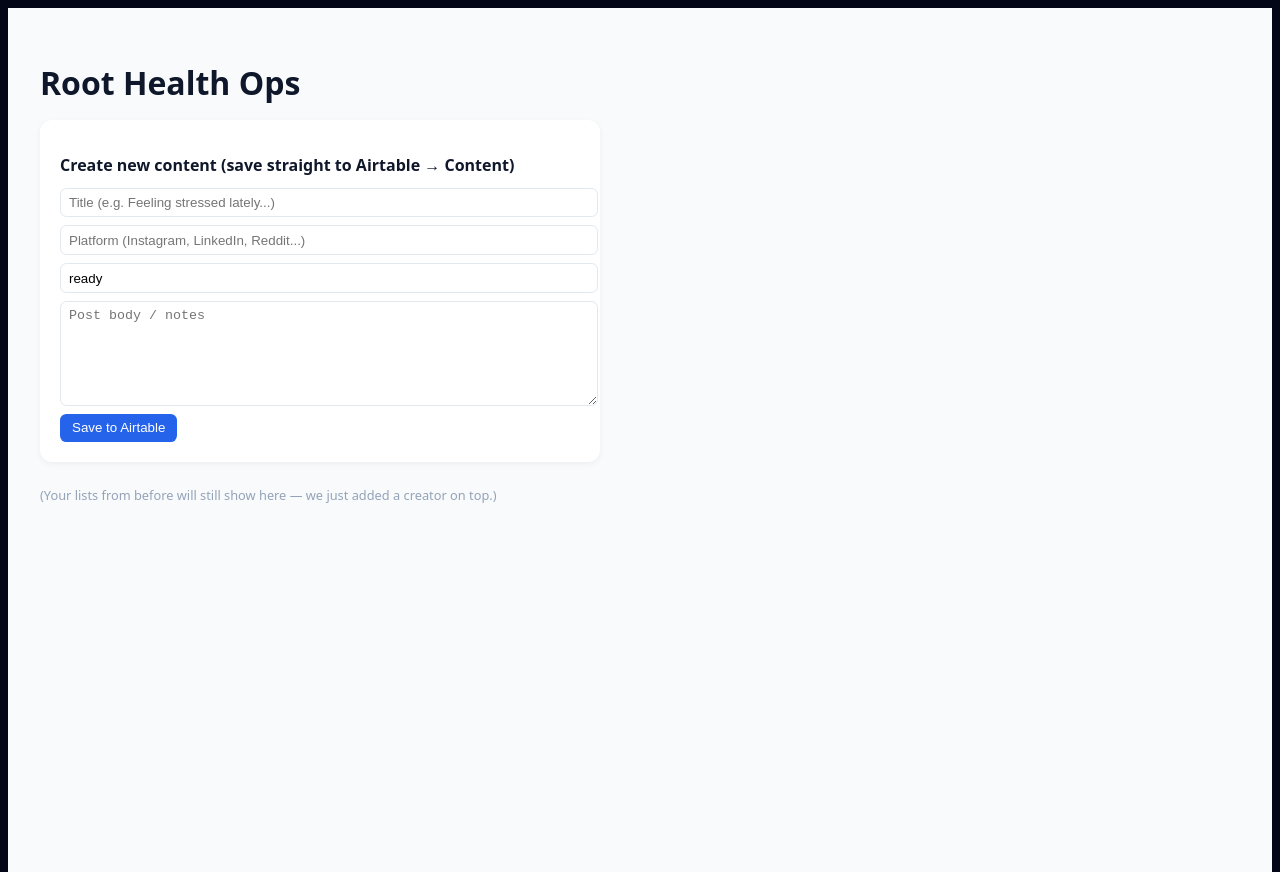
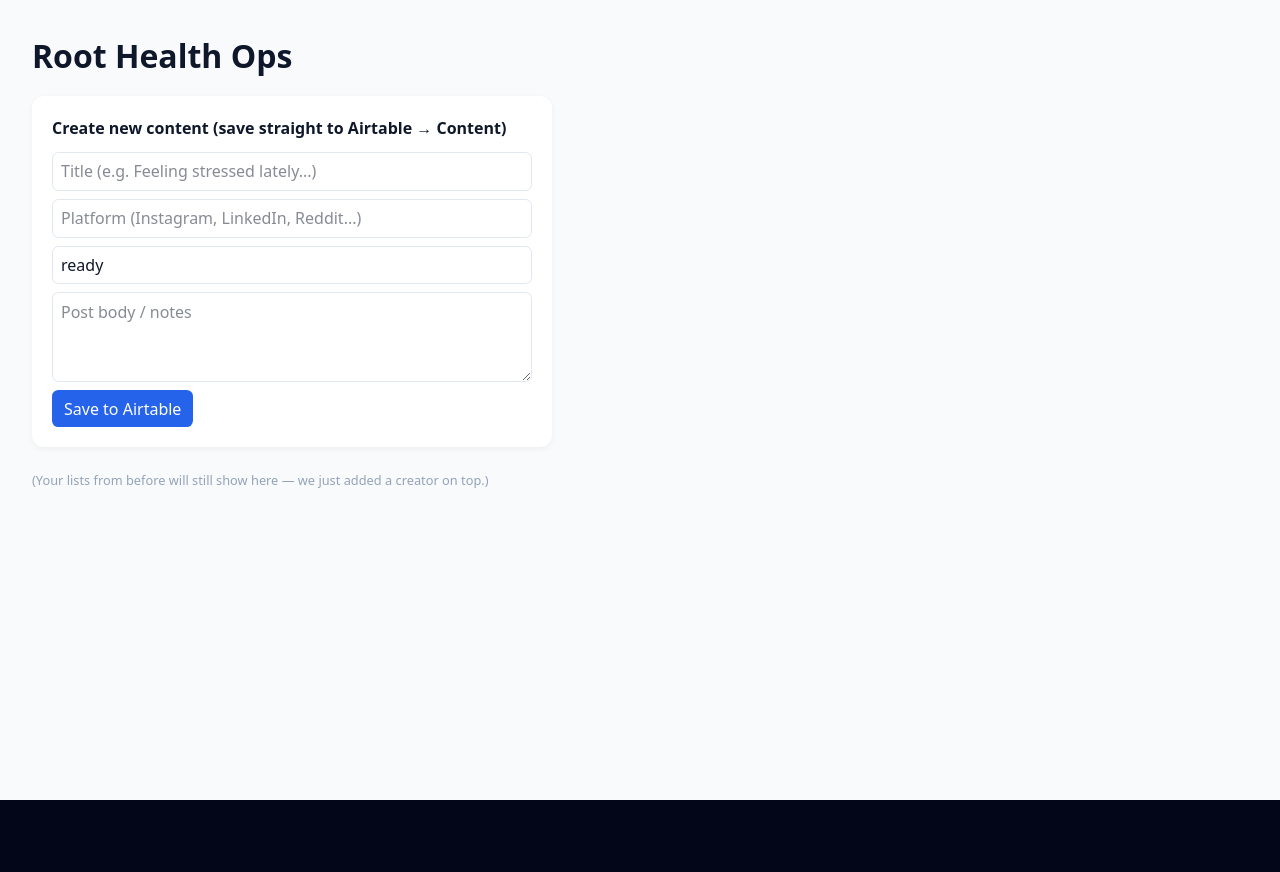
Before and after one commit to Hypnohippy/root-health-ops-dashboard1, a Next.js app: page / in a window 1280 px wide. After the commit the page ends 800 px from the top, so only its background shows below. Built offline with nearby package versions, Linux system fonts and the light colour scheme.

Commit message:
Update globals.css

```diff
--- a/app/globals.css
+++ b/app/globals.css
@@ -1,14 +1,7 @@
-@tailwind base;
-@tailwind components;
-@tailwind utilities;
+@import "tailwindcss";
 
 /* Optional defaults */
 html,
 body {
   height: 100%;
 }
-
-body {
-  background: #020617; /* slate-950 fallback */
-  color: #f8fafc;      /* slate-50 fallback */
-}
```
